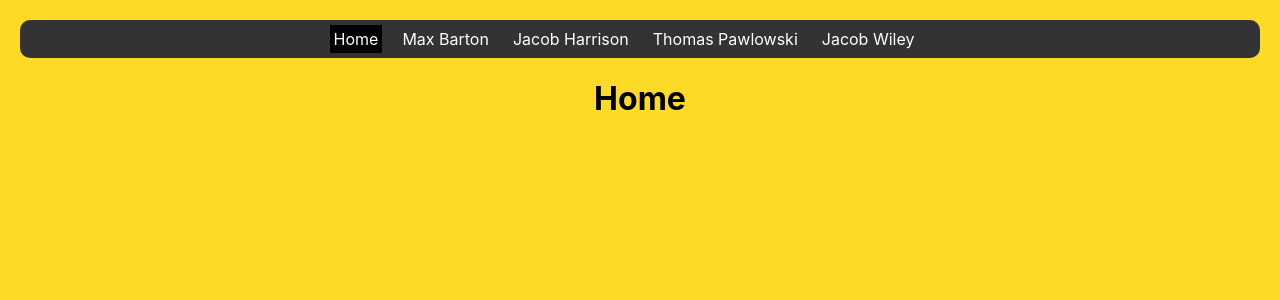
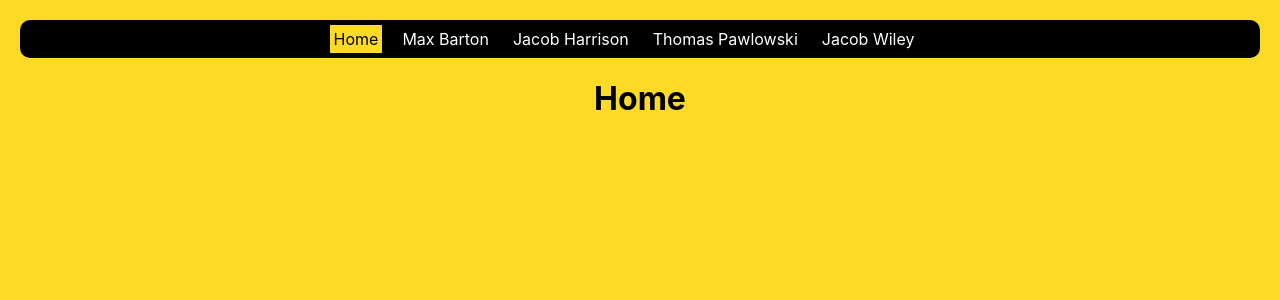
Before and after one commit to JacobHarrison/Senior-Design-Lab-3, a JavaScript app: page / in a window 1280 px wide. Shown: the top 300 px of the page. Built offline with nearby package versions, Linux system fonts and the light colour scheme; the HTML template or start-up script is replaced by a standard one.

Commit message:
nav bar completed

```diff
--- a/src/App.js
+++ b/src/App.js
@@ -35,9 +35,6 @@ function App() {
     </div>
   );
 }
-function clickText() {
-    var textValue = document.getElementById("tEntry").value;
-    document.getElementById("btn").textContent = textValue;
-}
+
 
 export default App;
--- a/src/Harrison.js
+++ b/src/Harrison.js
@@ -5,7 +5,7 @@ export default function Harrison() {
             <div class="header">
                 <pageHeader>Team 13 - Killed DeBug!</pageHeader>
             </div>
-            <img class="image" src={process.env.PUBLIC_URL + "testImage.PNG"} />
+            <img class="image" src={process.env.PUBLIC_URL + "imgJH1.PNG"} />
             <div class="item1">Jacob Harrison</div>
             <div class="item2">cobplaystation@gmail.com</div>
             <div class="item3">
--- a/src/Navbar.css
+++ b/src/Navbar.css
@@ -3,7 +3,7 @@
     margin-right: auto;
     grid-column-start: 1;
     grid-column-end: span 5;
-    background-color: #333;
+    background-color: black;
     color: white;
     display: flex;
     justify-content: space-between;
@@ -11,6 +11,7 @@
     grid-gap: 2rem;
     padding: 0 1rem;
     border-radius: 10px;
+    margin-bottom: 10px;
 }
 
 .nav ul {
@@ -31,7 +32,8 @@
 }
 
 .nav li.active {
-    background-color: black;
+    background-color: rgb(253 218 37);
+    color: black;
 }
 
 .customUL {
```
Also changed, not shown: 1 other file (tests, documents, lock files or other folders).
